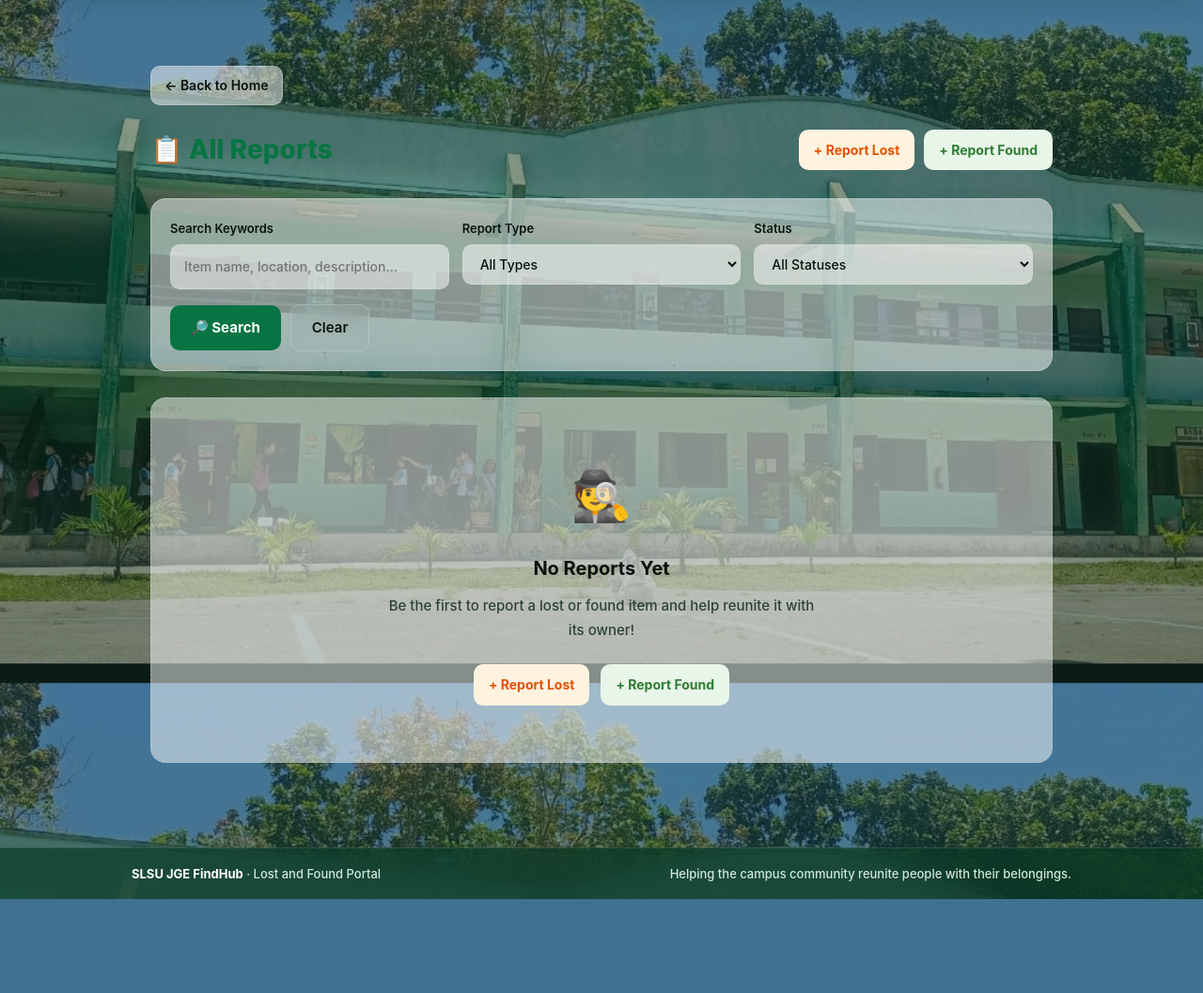
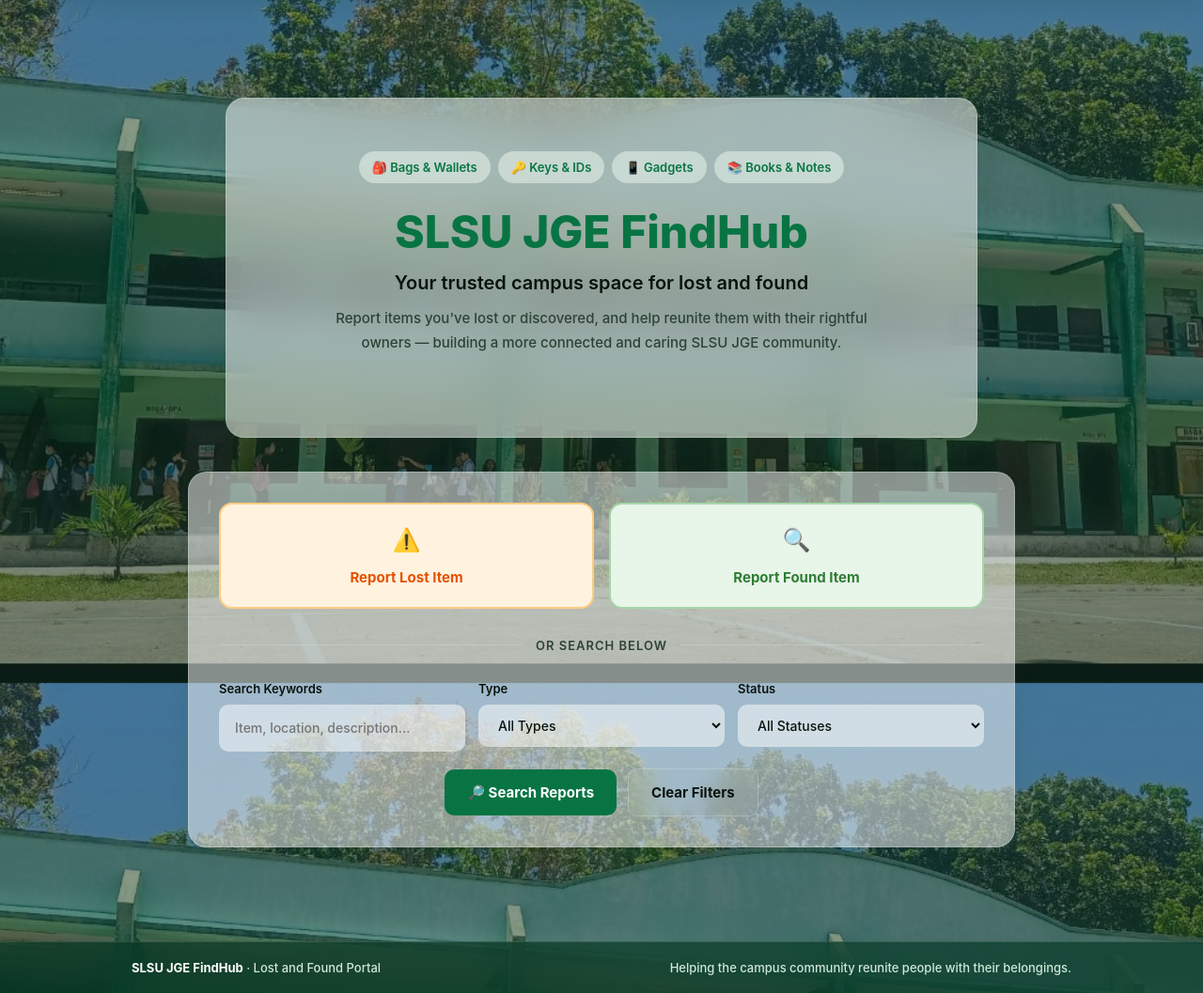
Before and after one commit to miahvillanueva28-spec/SLSU-JGE-FINDHUB., a Flask app: page / in a window 1280 px wide. Shown: the part 73-1130 px from the top of the page at 94% size. Before the commit the page ends 1030 px from the top, so only its background shows below. Run offline with Flask 3, Linux system fonts and the light colour scheme; some libraries are stand-ins or nearby versions.

Commit message:
Update home.html

```diff
--- a/templates/home.html
+++ b/templates/home.html
@@ -1,121 +1,175 @@
 {% extends "base.html" %}
-{% block title %}All Reports | SLSU JGE FindHub{% endblock %}
+{% block title %}Home | SLSU JGE FindHub{% endblock %}
 {% block head %}
 <style>
   :root {
-    --card-shadow: 0 4px 16px rgba(0, 0, 0, 0.06);
     --shadow-soft: 0 4px 20px rgba(0, 75, 43, 0.08);
+    --shadow-strong: 0 8px 30px rgba(0, 75, 43, 0.12);
   }
 
-  .reports-page-wrapper {
-    max-width: 1024px;
+  .home-wrapper {
+    max-width: 920px;
     margin: 0 auto;
-    padding: clamp(24px, 4vw, 40px) 20px;
+    padding: clamp(30px, 5vw, 50px) 20px;
   }
 
-  .back-nav {
+  /* ========== HERO — CLEAN & CENTERED ========== */
+  .home-hero {
+    text-align: center;
+    margin-bottom: 36px;
+  }
+
+  .hero-badges {
+    display: inline-flex;
+    flex-wrap: wrap;
+    gap: 8px;
+    justify-content: center;
     margin-bottom: 24px;
   }
 
-  .back-btn {
+  .hero-badge {
+    padding: 6px 14px;
+    border-radius: 50px;
+    background: var(--primary-soft);
+    color: var(--primary);
+    font-size: 13px;
+    font-weight: 600;
     display: inline-flex;
     align-items: center;
     gap: 6px;
-    color: var(--text);
-    text-decoration: none;
-    font-weight: 600;
-    font-size: 14px;
-    padding: 8px 14px;
-    border-radius: 10px;
-    border: 1px solid var(--border);
-    background: var(--surface);
-    transition: all 0.25s ease;
-  }
-  .back-btn:hover {
-    background: var(--surface-alt);
-    border-color: var(--muted);
   }
 
-  .section-header {
-    display: flex;
-    justify-content: space-between;
-    align-items: center;
-    margin-bottom: 28px;
-    flex-wrap: wrap;
-    gap: 12px;
+  .home-hero h1 {
+    font-size: clamp(32px, 5vw, 48px);
+    font-weight: 800;
+    color: var(--primary);
+    margin: 0 0 10px;
+    line-height: 1.15;
   }
 
-  .section-header h1 {
-    margin: 0;
-    font-size: clamp(22px, 3.5vw, 28px);
-    font-weight: 800;
-    color: var(--primary);
+  .hero-subtitle {
+    font-size: clamp(16px, 2.5vw, 20px);
+    color: var(--text);
+    margin: 0 0 8px;
+    font-weight: 600;
+  }
+
+  .hero-desc {
+    font-size: 15px;
+    color: var(--muted);
+    max-width: 580px;
+    margin: 0 auto 32px;
+    line-height: 1.7;
+  }
+
+  /* ========== MAIN ACTION CARD — ALL IN ONE ========== */
+  .action-card {
+    background: var(--surface);
+    border: 1px solid var(--border);
+    border-radius: 20px;
+    padding: 32px;
+    box-shadow: var(--shadow-soft);
+    transition: box-shadow 0.3s ease, transform 0.3s ease;
+  }
+
+  .action-card:hover {
+    box-shadow: var(--shadow-strong);
+    transform: translateY(-2px);
+  }
+
+  /* — Buttons Row — */
+  .action-buttons {
+    display: grid;
+    grid-template-columns: 1fr 1fr;
+    gap: 16px;
+    margin-bottom: 28px;
+  }
+
+  .action-btn {
+    display: flex;
+    flex-direction: column;
+    align-items: center;
+    gap: 6px;
+    padding: 18px 16px;
+    border-radius: 14px;
+    text-decoration: none;
+    font-weight: 700;
+    font-size: 15px;
+    transition: all 0.25s ease;
+    border: 2px solid transparent;
+  }
+
+  .action-btn.lost {
+    background: #fff3e0;
+    color: #e65100;
+    border-color: #ffcc80;
+  }
+  .action-btn.lost:hover {
+    background: #ffe0b2;
+    border-color: #ffb74d;
+    transform: translateY(-3px);
+    box-shadow: 0 6px 18px rgba(230, 81, 0, 0.15);
+  }
+
+  .action-btn.found {
+    background: #e8f5e9;
+    color: #2e7d32;
+    border-color: #a5d6a7;
+  }
+  .action-btn.found:hover {
+    background: #c8e6c9;
+    border-color: #81c784;
+    transform: translateY(-3px);
+    box-shadow: 0 6px 18px rgba(46, 125, 50, 0.15);
+  }
+
+  .action-btn-icon {
+    font-size: 24px;
+  }
+
+  html[data-theme="dark"] .action-btn.lost {
+    background: #5d3a14;
+    color: #ffcc80;
+    border-color: #8d551a;
+  }
+  html[data-theme="dark"] .action-btn.lost:hover {
+    background: #7a4a1a;
+  }
+  html[data-theme="dark"] .action-btn.found {
+    background: #1e4620;
+    color: #a5d6a7;
+    border-color: #2e7d32;
+  }
+  html[data-theme="dark"] .action-btn.found:hover {
+    background: #265c28;
+  }
+
+  /* — Divider — */
+  .divider {
     display: flex;
     align-items: center;
-    gap: 10px;
+    gap: 14px;
+    margin: 24px 0;
+    color: var(--muted);
+    font-size: 13px;
+    font-weight: 600;
+    text-transform: uppercase;
+    letter-spacing: 1px;
+  }
+  .divider::before,
+  .divider::after {
+    content: "";
+    flex: 1;
+    height: 1px;
+    background: var(--border);
   }
 
-  .reports-count {
-    background: var(--primary-soft);
-    color: var(--primary);
-    padding: 6px 14px;
-    border-radius: 50px;
-    font-size: 14px;
-    font-weight: 700;
-  }
-
-  .header-actions {
-    display: flex;
-    gap: 10px;
-  }
-
-  .btn-small {
-    padding: 10px 16px;
-    border-radius: 10px;
-    font-size: 14px;
-    font-weight: 700;
-    text-decoration: none;
-    transition: all 0.25s ease;
-    border: none;
-    cursor: pointer;
-  }
-  .btn-small.lost {
-    background: #fff3e0;
-    color: #e65100;
-  }
-  .btn-small.lost:hover {
-    background: #ffe0b2;
-  }
-  .btn-small.found {
-    background: #e8f5e9;
-    color: #2e7d32;
-  }
-  .btn-small.found:hover {
-    background: #c8e6c9;
-  }
-  html[data-theme="dark"] .btn-small.lost {
-    background: #5d3a14;
-    color: #ffcc80;
-  }
-  html[data-theme="dark"] .btn-small.found {
-    background: #1e4620;
-    color: #a5d6a7;
-  }
-
-  /* Search Bar — Compact */
-  .search-box {
-    background: var(--surface);
-    border: 1px solid var(--border);
-    border-radius: 16px;
-    padding: 20px;
-    margin-bottom: 28px;
-    box-shadow: var(--shadow-soft);
-  }
-
+  /* — Search Form — */
   .search-grid {
     display: grid;
     grid-template-columns: repeat(3, 1fr);
     gap: 14px;
+    margin-bottom: 18px;
   }
 
   .search-field label {
@@ -129,7 +183,7 @@
   .search-field input,
   .search-field select {
     width: 100%;
-    padding: 11px 14px;
+    padding: 12px 16px;
     border: 1.5px solid var(--border);
     border-radius: 10px;
     background: var(--surface);
@@ -147,215 +201,60 @@
 
   .search-actions {
     display: flex;
-    gap: 10px;
-    margin-top: 16px;
+    gap: 12px;
+    justify-content: center;
+  }
+
+  .btn-primary,
+  .btn-secondary {
+    padding: 12px 24px;
+    border-radius: 10px;
+    font-size: 15px;
+    font-weight: 700;
+    cursor: pointer;
+    transition: all 0.25s ease;
+    border: none;
+    text-decoration: none;
+    display: inline-flex;
+    align-items: center;
+    gap: 6px;
   }
 
   .btn-primary {
-    padding: 11px 22px;
-    border-radius: 10px;
     background: var(--primary);
     color: #fff;
-    border: none;
-    font-weight: 700;
-    cursor: pointer;
-    transition: all 0.25s ease;
   }
   .btn-primary:hover {
     background: var(--primary-dark);
     transform: translateY(-2px);
+    box-shadow: 0 6px 16px rgba(7, 92, 59, 0.2);
   }
 
   .btn-secondary {
-    padding: 11px 22px;
-    border-radius: 10px;
-    border: 1.5px solid var(--border);
     background: transparent;
     color: var(--text);
-    font-weight: 600;
-    text-decoration: none;
-    transition: all 0.25s ease;
+    border: 1.5px solid var(--border);
   }
   .btn-secondary:hover {
     background: var(--surface-alt);
+    border-color: var(--muted);
   }
 
-  /* Reports Grid */
-  .reports-grid {
-    display: grid;
-    grid-template-columns: repeat(auto-fill, minmax(300px, 1fr));
-    gap: 22px;
-  }
-
-  .report-card {
-    background: var(--surface);
-    border: 1px solid var(--border);
-    border-radius: 16px;
-    overflow: hidden;
-    box-shadow: var(--card-shadow);
-    transition: all 0.3s ease;
-  }
-
-  .report-card:hover {
-    transform: translateY(-4px);
-    box-shadow: 0 12px 28px rgba(0, 50, 30, 0.1);
-    border-color: var(--primary);
-  }
-
-  .report-image {
-    width: 100%;
-    height: 170px;
-    object-fit: cover;
-    background: var(--surface-alt);
-  }
-
-  .report-image-placeholder {
-    width: 100%;
-    height: 170px;
-    display: flex;
-    align-items: center;
-    justify-content: center;
-    background: linear-gradient(135deg, var(--primary-soft), var(--surface-alt));
-    font-size: 42px;
-  }
-
-  .report-body {
-    padding: 20px;
-  }
-
-  .report-type-tag {
-    display: inline-block;
-    padding: 5px 12px;
-    border-radius: 50px;
-    font-size: 11px;
-    font-weight: 800;
-    text-transform: uppercase;
-    letter-spacing: 0.5px;
-    margin-bottom: 12px;
-  }
-  .report-type-tag.lost {
-    background: #fff1cc;
-    color: #805700;
-  }
-  .report-type-tag.found {
-    background: #dff4e7;
-    color: #176b45;
-  }
-  html[data-theme="dark"] .report-type-tag.lost {
-    background: #45381c;
-    color: #f2d18a;
-  }
-  html[data-theme="dark"] .report-type-tag.found {
-    background: #203a2d;
-    color: #9be0b6;
-  }
-
-  .report-title {
-    margin: 0 0 12px;
-    font-size: 18px;
-    font-weight: 700;
-    color: var(--text);
-  }
-
-  .report-meta {
-    display: flex;
-    flex-direction: column;
-    gap: 6px;
-    font-size: 13px;
-    color: var(--muted);
-    margin-bottom: 16px;
-  }
-
-  .report-meta span {
-    display: flex;
-    align-items: center;
-    gap: 6px;
-  }
-
-  .report-status-tag {
-    display: inline-block;
-    padding: 4px 12px;
-    border-radius: 50px;
-    font-size: 11px;
-    font-weight: 700;
-    margin-bottom: 14px;
-  }
-  .report-status-tag.open {
-    background: #e3f2fd;
-    color: #0d47a1;
-  }
-  .report-status-tag.pending-claim {
-    background: #fff8e1;
-    color: #e65100;
-  }
-  .report-status-tag.returned,
-  .report-status-tag.archived {
-    background: #e8f5e9;
-    color: #2e7d32;
-  }
-
-  .view-detail-btn {
-    width: 100%;
-    padding: 11px;
-    text-align: center;
-    background: var(--primary);
-    color: #fff;
-    border-radius: 10px;
-    text-decoration: none;
-    font-weight: 700;
-    font-size: 14px;
-    transition: background 0.25s ease;
-    display: inline-block;
-  }
-  .view-detail-btn:hover {
-    background: var(--primary-dark);
-    color: #fff;
-  }
-
-  .empty-state {
-    text-align: center;
-    padding: 60px 24px;
-    border: 1px dashed var(--border);
-    border-radius: 16px;
-    background: var(--surface);
-  }
-
-  .empty-icon {
-    font-size: 52px;
-    margin-bottom: 16px;
-  }
-
-  .empty-state h3 {
-    margin: 0 0 10px;
-    font-size: 20px;
-    font-weight: 700;
-  }
-
-  .empty-state p {
-    margin: 0 auto 24px;
-    color: var(--muted);
-    max-width: 460px;
-    line-height: 1.7;
-  }
-
-  /* Responsive */
-  @media (max-width: 768px) {
+  /* ========== RESPONSIVE ========== */
+  @media (max-width: 720px) {
+    .action-buttons {
+      grid-template-columns: 1fr;
+    }
     .search-grid {
       grid-template-columns: 1fr;
     }
     .search-actions {
       flex-direction: column;
     }
-    .btn-primary, .btn-secondary {
+    .btn-primary,
+    .btn-secondary {
       width: 100%;
       justify-content: center;
-    }
-    .reports-grid {
-      grid-template-columns: 1fr;
-    }
-    .section-header {
-      flex-direction: column;
-      align-items: flex-start;
     }
   }
 
@@ -369,39 +268,49 @@
 {% endblock %}
 
 {% block content %}
-<div class="reports-page-wrapper">
-  <!-- Back to Home -->
-  <div class="back-nav">
-    <a href="{{ url_for('home') }}" class="back-btn">← Back to Home</a>
-  </div>
+<div class="home-wrapper">
+  <section class="home-hero">
+    <div class="hero-badges">
+      <span class="hero-badge">🎒 Bags & Wallets</span>
+      <span class="hero-badge">🔑 Keys & IDs</span>
+      <span class="hero-badge">📱 Gadgets</span>
+      <span class="hero-badge">📚 Books & Notes</span>
+    </div>
 
-  <!-- Page Header -->
-  <div class="section-header">
-    <h1>
-      📋 All Reports
-      {% if reports %}
-        <span class="reports-count">{{ reports|length }}</span>
-      {% endif %}
-    </h1>
-    <div class="header-actions">
-      <a href="{{ url_for('new_report') }}?type=Lost" class="btn-small lost">+ Report Lost</a>
-      <a href="{{ url_for('new_report') }}?type=Found" class="btn-small found">+ Report Found</a>
+    <h1>SLSU JGE FindHub</h1>
+    <p class="hero-subtitle">Your trusted campus space for lost and found</p>
+    <p class="hero-desc">
+      Report items you've lost or discovered, and help reunite them with their rightful owners — building a more connected and caring SLSU JGE community.
+    </p>
+  </section>
+
+  <div class="action-card">
+    <!-- Report Buttons Side by Side -->
+    <div class="action-buttons">
+      <a href="{{ url_for('new_report') }}?type=Lost" class="action-btn lost">
+        <span class="action-btn-icon">⚠️</span>
+        Report Lost Item
+      </a>
+      <a href="{{ url_for('new_report') }}?type=Found" class="action-btn found">
+        <span class="action-btn-icon">🔍</span>
+        Report Found Item
+      </a>
     </div>
-  </div>
 
-  <!-- Search Filter -->
-  <div class="search-box">
-    <form method="GET" action="{{ url_for('view_reports') }}" role="search">
+    <div class="divider">or search below</div>
+
+    <!-- Search Form — Tightly Connected -->
+    <form method="GET" action="{{ url_for('home') }}" role="search">
       <div class="search-grid">
         <div class="search-field">
           <label for="q">Search Keywords</label>
           <input id="q" name="q" type="search"
-                 placeholder="Item name, location, description..."
+                 placeholder="Item, location, description..."
                  value="{{ request.args.get('q', '') }}"
                  maxlength="200">
         </div>
         <div class="search-field">
-          <label for="type">Report Type</label>
+          <label for="type">Type</label>
           <select id="type" name="type">
             <option value="">All Types</option>
             <option value="Lost" {% if request.args.get('type')=='Lost' %}selected{% endif %}>Lost</option>
@@ -418,74 +327,12 @@
           </select>
         </div>
       </div>
+
       <div class="search-actions">
-        <button type="submit" class="btn-primary">🔎 Search</button>
-        <a href="{{ url_for('view_reports') }}" class="btn-secondary">Clear</a>
+        <button type="submit" class="btn-primary">🔎 Search Reports</button>
+        <a href="{{ url_for('home') }}" class="btn-secondary">Clear Filters</a>
       </div>
     </form>
   </div>
-
-  <!-- Reports List -->
-  {% if reports %}
-    <div class="reports-grid">
-      {% for report in reports %}
-        <article class="report-card">
-          {% if report.photo %}
-            <img src="{{ photo_src(report.photo) }}"
-                 alt="Photo of {{ report.item_name }}"
-                 class="report-image" loading="lazy">
-          {% else %}
-            <div class="report-image-placeholder">
-              {% if report.report_type|lower == 'lost' %}⚠️{% else %}🔍{% endif %}
-            </div>
-          {% endif %}
-
-          <div class="report-body">
-            <span class="report-type-tag {{ report.report_type|lower }}">
-              {{ report.report_type }}
-            </span>
-            <h3 class="report-title">{{ report.item_name }}</h3>
-            <div class="report-meta">
-              <span>📍 {{ report.location or 'Location not specified' }}</span>
-              {% if report.incident_date %}
-                <span>📅 {{ report.incident_date }}</span>
-              {% endif %}
-            </div>
-            {% set status_slug = report.status|lower|replace(' ', '-') %}
-            <span class="report-status-tag {{ status_slug }}">
-              {{ report.status or 'Open' }}
-            </span>
-            <a href="{{ url_for('report_detail', report_id=report.id) }}"
-               class="view-detail-btn">View Details →</a>
-          </div>
-        </article>
-      {% endfor %}
-    </div>
-  {% else %}
-    <div class="empty-state">
-      <div class="empty-icon">🕵️</div>
-      <h3>
-        {% if request.args.get('q') or request.args.get('type') or request.args.get('status') %}
-          No Matching Reports Found
-        {% else %}
-          No Reports Yet
-        {% endif %}
-      </h3>
-      <p>
-        {% if request.args.get('q') or request.args.get('type') or request.args.get('status') %}
-          Try different keywords or clear your filters to see all reports.
-        {% else %}
-          Be the first to report a lost or found item and help reunite it with its owner!
-        {% endif %}
-      </p>
-      <div style="display: flex; gap: 12px; justify-content: center; flex-wrap: wrap;">
-        <a href="{{ url_for('new_report') }}?type=Lost" class="btn-small lost">+ Report Lost</a>
-        <a href="{{ url_for('new_report') }}?type=Found" class="btn-small found">+ Report Found</a>
-        {% if request.args.get('q') or request.args.get('type') or request.args.get('status') %}
-          <a href="{{ url_for('view_reports') }}" class="btn-secondary" style="font-weight: 600;">Clear Filters</a>
-        {% endif %}
-      </div>
-    </div>
-  {% endif %}
 </div>
 {% endblock %}
```
